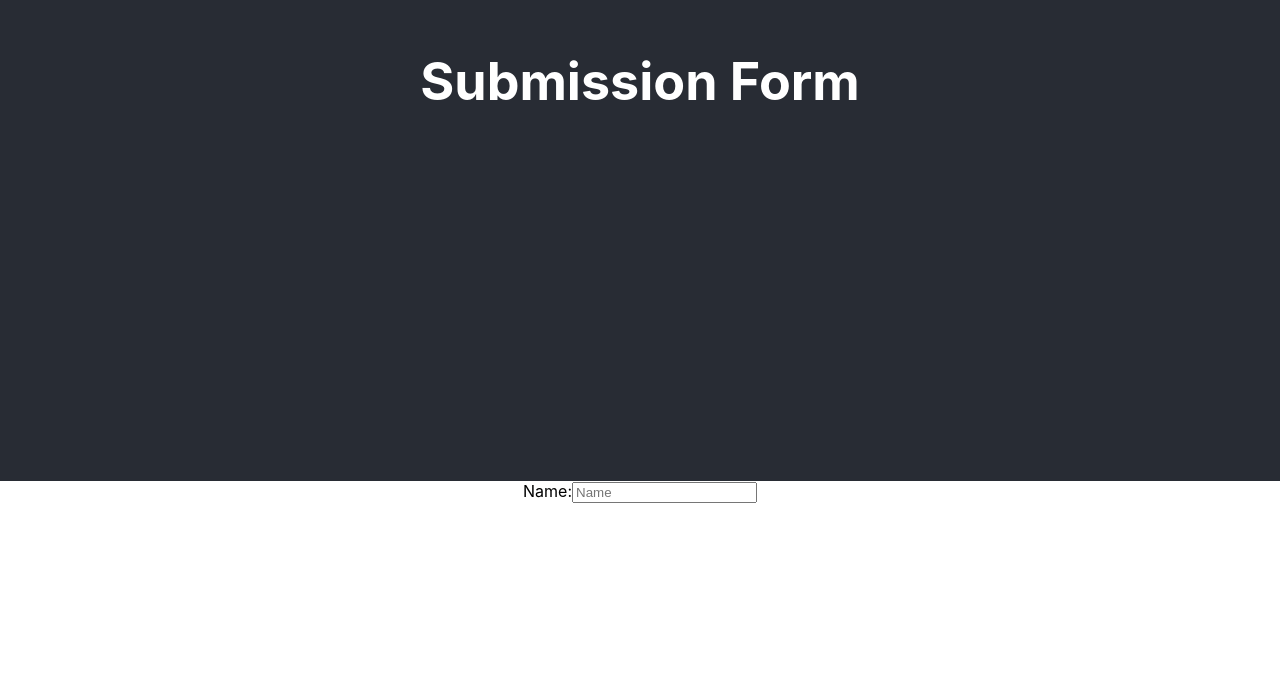
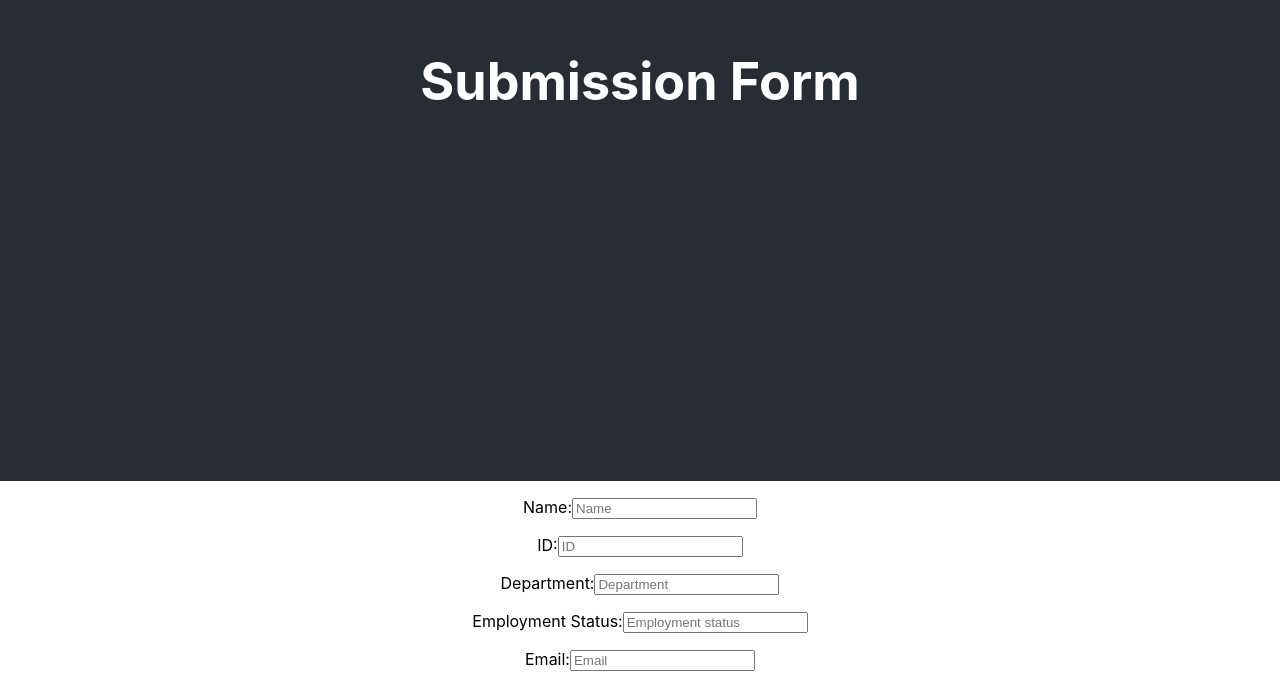
Before and after one commit to daple1997/workplace-accomodation-form, a React (Create React App) app: page / in a window 1280 px wide. Shown: the part 319-1006 px from the top of the page. Before the commit the page ends 822 px from the top, so only its background shows below. Built offline with nearby package versions, Linux system fonts and the light colour scheme.

Commit message:
Input fields for ID, Department, Empyment status, and Email are completed

```diff
--- a/src/Form.js
+++ b/src/Form.js
@@ -3,12 +3,16 @@ import {useState} from 'react';
 
 export default function Form(){
     const [name, setName] = useState("");
+    const [id, setID] = useState("");
+    const [dept, setDept] = useState("");
+    const [es, setES] = useState("");
+    const [email, setEmail] = useState("");
     return (
         <div>
             <form>
-                <label htmlFor="name">
-                Name:
-                <input
+                <p>
+                    Name:
+                    <input
                         type="text"
                         id="name"
                         value={name}
@@ -16,7 +20,48 @@ export default function Form(){
                         onChange={(e)=>setName(e.target.value)}
                         />
 
-                </label>
+                </p>
+                <p>
+                    ID:
+                    <input
+                        type="text"
+                        id="ID"
+                        value={id}
+                        placeholder="ID"
+                        onChange={(e)=>setID(e.target.value)}
+                        />
+
+                </p>
+                <p>
+                    Department:
+                        <input
+                            type="text"
+                            id="Department"
+                            value={dept}
+                            placeholder="Department"
+                            onChange={(e)=>setDept(e.target.value)}
+                        />
+                    </p>
+                <p>
+                    Employment Status:
+                    <input
+                        type="text"
+                        id="Employment status"
+                        value={es}
+                        placeholder="Employment status"
+                        onChange={(e)=>setES(e.target.value)}
+                    />
+                </p>
+                <p>
+                    Email:
+                    <input
+                        type="text"
+                        id="Email"
+                        value={email}
+                        placeholder="Email"
+                        onChange={(e)=>setEmail(e.target.value)}
+                    />
+                </p>
             </form>
         </div>
     );
```
